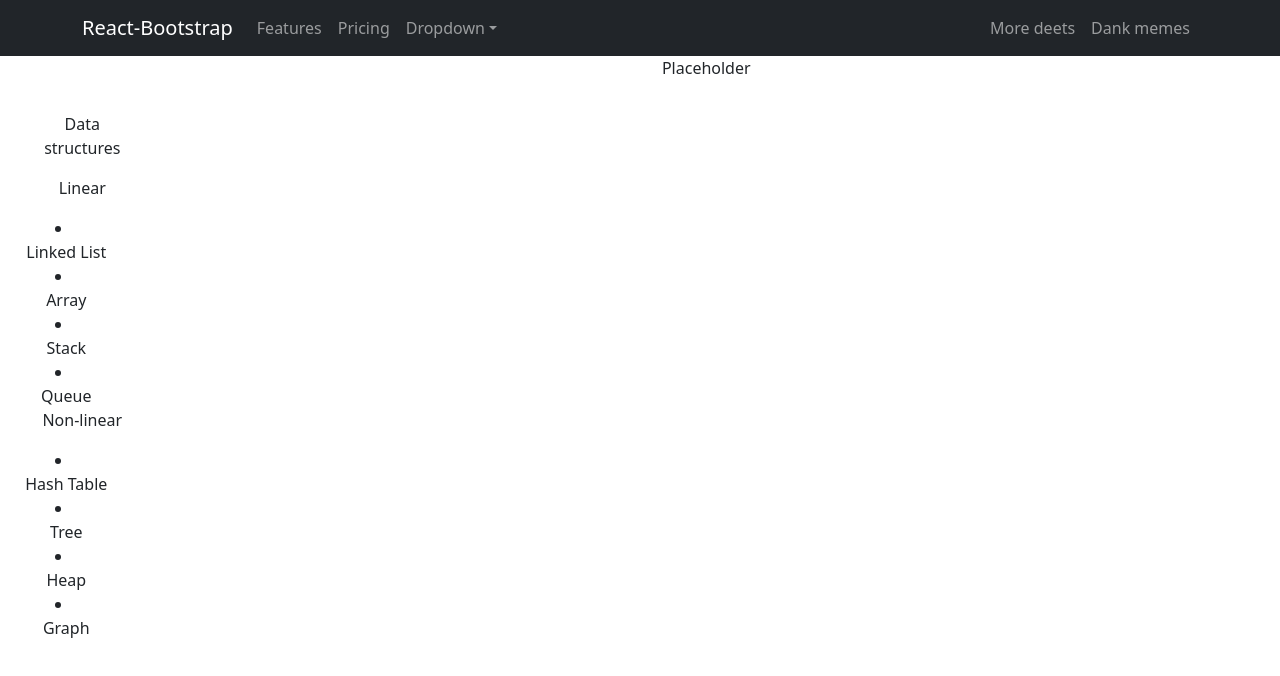
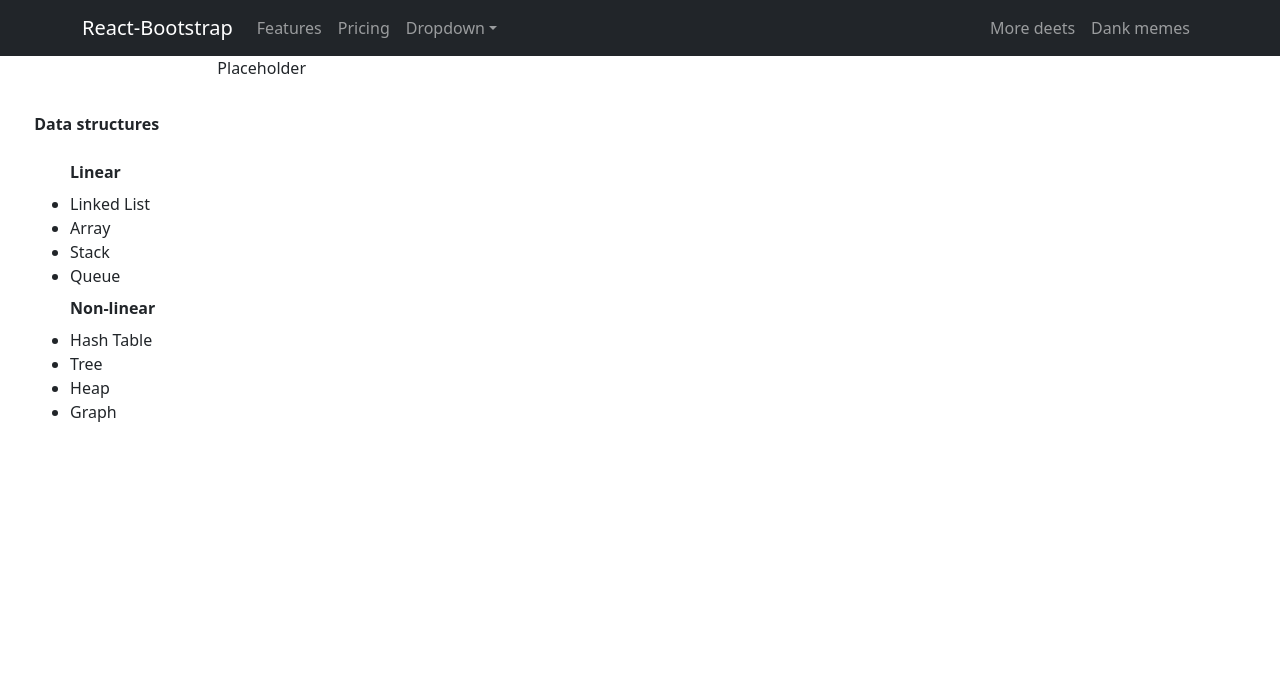
Before and after one commit to karpinski1994/algo-rockstar, a Next.js app: page / in a window 1280 px wide. Shown: the top 676 px of the page. Built offline with nearby package versions, Linux system fonts and the light colour scheme.

Commit message:
Add RWD to layout of the application and, adjust styling of the stack navbar

```diff
--- a/components/StackNavbar/index.tsx
+++ b/components/StackNavbar/index.tsx
@@ -5,22 +5,25 @@ import { stackNavSettings, buildUrl } from './settings';
 
 const NavElement = ({ url, title, active }) => {
     if (!url) {
-        return (<ul> <Navbar.Text className="text-dark">{title}</Navbar.Text> </ul>)
+        return (<Navbar.Text className="text-dark fw-bold me-3 me-md-0">{title}</Navbar.Text>)
     }
 
-    return <li> <Nav.Link className={active ? 'link-active' : ''} href={buildUrl(url)}>{title}</Nav.Link> </li>
+    return <li className="me-5 me-md-0"> <Nav.Link className={active ? 'link-active' : ''} href={buildUrl(url)}>{title}</Nav.Link> </li>
 }
 
 
 function StackNavbar() {
     const { asPath } = useRouter();
     return (
-        <Navbar variant="dark" className='flex-column mt-5'>
-            {
-                stackNavSettings.map((el, idx) => {
-                    return <NavElement active={el.url && asPath?.includes(el.url)} key={el.url + el.title + idx} url={el.url} title={el.title} />
-                })
-            }
+        <Navbar variant="dark" className='col-md-2 col-sm-12 flex-column mt-5'>
+            <p className="fw-bolder">Data structures</p>
+            <ul className="d-flex flex-md-column flex-wrap align-items-center align-items-md-start">
+                {
+                    stackNavSettings.map((el, idx) => {
+                        return <NavElement active={el.url && asPath?.includes(el.url)} key={el.url + el.title + idx} url={el.url} title={el.title} />
+                    })
+                }
+            </ul>
         </Navbar>
     );
 }
--- a/components/StackNavbar/settings.tsx
+++ b/components/StackNavbar/settings.tsx
@@ -8,7 +8,6 @@ export const differentSufixes = [vizualizationSuffix, codeExamplesSuffix]
 export const buildUrl = (url: string) => defaultPrefix + url + defaultSuffix;
 
 export const stackNavSettings = [
-    { title: 'Data structures'},
     {
         title: 'Linear'
     },
--- a/pages/_app.tsx
+++ b/pages/_app.tsx
@@ -19,9 +19,9 @@ const Layout = ({ Component, pageProps }) => {
 export default function App({ Component, pageProps }: AppProps) {
   return (<Container fluid className="p-0 main-wrapper">
     <HeaderNavbar />
-    <div className='content'>
+    <div className='row'>
       <StackNavbar />
-      <main>
+      <main className='col'>
         <Layout Component={Component} pageProps={pageProps} />
       </main>
     </div>
```
Also changed, not shown: styles/globals.css (line endings or trailing spaces).
